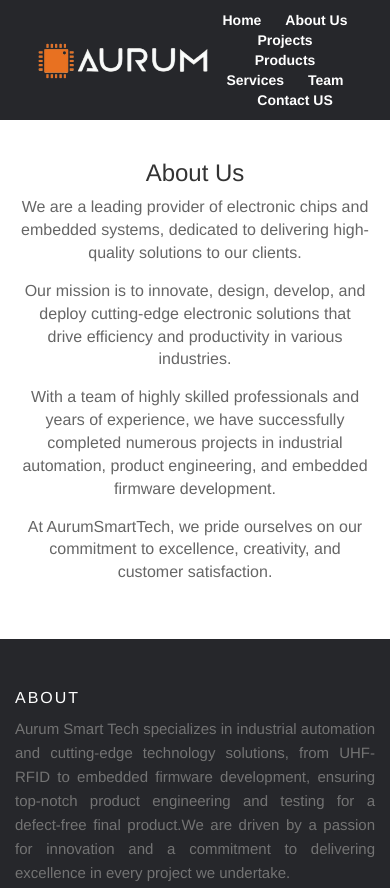
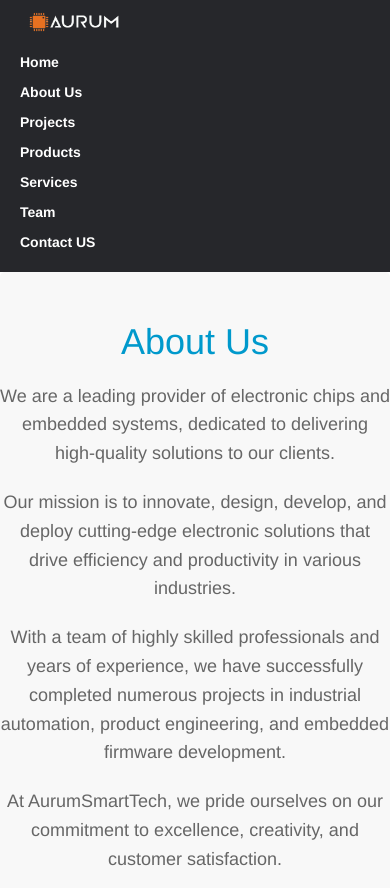
Before and after one commit to Mohit6304/AurumSmartTech, a plain HTML site: page pages/about-us.html in a window 390 px wide. Shown: the top 888 px of the page. Drawn offline with nearby package versions, Linux system fonts and the light colour scheme.

Commit message:
Update styles.css

```diff
--- a/styles.css
+++ b/styles.css
@@ -13,12 +13,10 @@
 
 /* Header Section */
 header {
- /* background: linear-gradient(to right, #FFD700, #FFA500); /* Replace these color codes with your desired light and dark colors */
   background-color: #26272b;
   color: #fff;
   padding: 10px 0;
 }
-
 
 .header-content {
   display: flex;
@@ -28,7 +26,7 @@
 }
 
 .logo img {
-  max-width: 200px;
+  max-width: 30%; /* Make the logo responsive */
 }
 
 nav ul {
@@ -57,6 +55,27 @@
 /* Change the link color on hover */
 nav ul li a:hover {
   color: #ff5733; /* Change to your desired hover color */
+}
+
+/* Responsive Header Styles */
+@media (max-width: 768px) {
+  .header-content {
+    flex-direction: column; /* Stack items vertically on smaller screens */
+    align-items: flex-start; /* Align items to the left */
+  }
+
+  .logo {
+    margin-bottom: 20px; /* Add space between logo and navigation links */
+  }
+
+  nav ul {
+    text-align: left; /* Align links to the left */
+  }
+
+  nav ul li {
+    display: block; /* Stack list items vertically */
+    margin-bottom: 10px; /* Add space between list items */
+  }
 }
 
 
@@ -213,6 +232,16 @@
   color: #333;
 }
 
+/* Align content within a section to the left */
+.section-left {
+  text-align: left;
+}
+
+/* Align content within a section to the right */
+.section-right {
+  text-align: right;
+}
+
 
 
 /* Rights Reserved Bar */
@@ -223,7 +252,6 @@
   font-size: 12px;
 }
 
-/* Your existing CSS styles remain the same */
 
 /* Additional styles for the new sections */
 .product, .service ,.project {
@@ -235,61 +263,76 @@
   height: auto;
 }
 
+/* Team */
 
-
-/* Team member container */
-.team-member {
-  display: flex;
-  align-items: center;
+.team-description {
+  background-color: #f5f5f5;
+  padding: 20px;
   margin-bottom: 20px;
 }
 
-/* Team member photo */
+.team-description p {
+  margin: 0 0 20px;
+  font-size: 18px;
+  line-height: 1.5;
+}
+
+.team-member {
+  display: flex;
+  margin-bottom: 20px;
+}
+
 .team-member img {
-  max-width: 150px;
+  max-width: 100px;
   height: auto;
   margin-right: 20px;
-  border-radius: 50%; /* Round the image for a circular shape */
 }
 
-/* Team member details */
 .member-details {
   flex: 1;
 }
 
 .member-details h2 {
-  font-size: 20px;
-  color: #333;
+  font-size: 24px;
+  margin: 0 0 10px;
 }
 
 .member-details p {
-  margin-top: 5px;
-  color: #666;
-  font-size: 16px;
+  margin: 0;
 }
 
-/* Copy common styles from common-styles.css here, if needed */
+/* About Us page */
 
-/* Additional styles for the About Us page */
-.about-us-section {
-  background-color: #fff;
-  padding: 20px;
-  margin-bottom: 20px;
-  border-radius: 5px;
+/* Common styling for all sections */
+.about-us-section,
+.expertise-section,
+.sustainability-section,
+.innovation-section {
+  background-color: #f8f8f8;
+  padding: 30px 0;
+  border-bottom: 1px solid #e0e0e0; /* Separate sections with a light border */
   text-align: center;
 }
 
-.about-us-section h1 {
-  color: #333;
-  font-size: 24px;
-  margin-bottom: 10px;
+.about-us-section.container {
+  max-width: 800px;
+  margin: 0 auto; /* Center content within the container */
+}
+
+.about-us-section h1,.expertise-section h2,.sustainability-section h2,.innovation-section h2 {
+  font-size: 36px; /* Larger font size for the main heading */
+  color:#0099cc;
+  margin-bottom: 20px;
 }
 
 .about-us-section p {
+  font-size: 18px; /* Font size for content */
   color: #666;
-  margin-bottom: 15px;
-  font-size: 16px;
+  margin-bottom: 20px; /* More spacing between paragraphs */
+  line-height: 1.6;
 }
+
+
 
 /*Contact Us Section*/
 .form-container {
```
